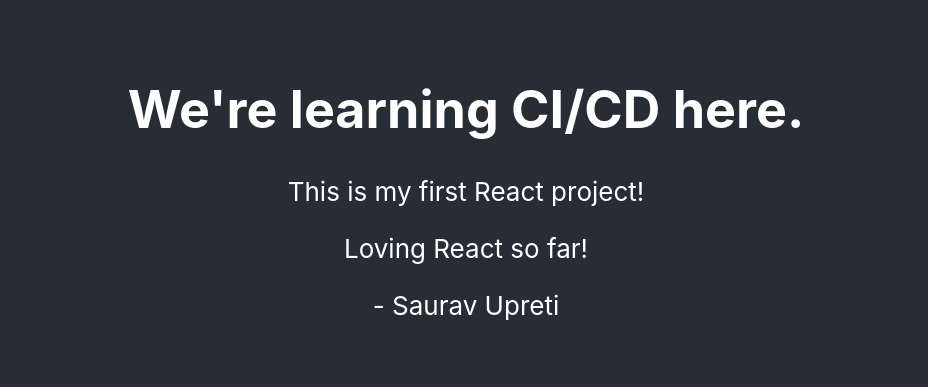
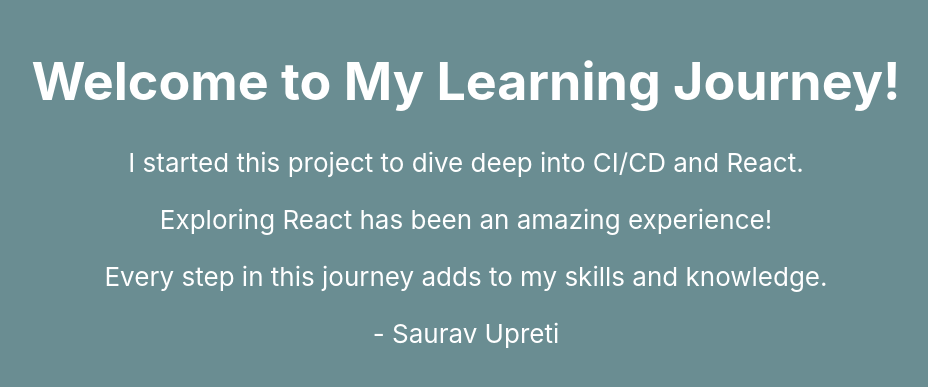
Before and after one commit to upretisaurav/ReactCICDPipeline, a React (Create React App) app: page / in a window 1280 px wide. Shown: the part 205-592 px from the top of the page, without its empty margins (174-1102 px from the left). Built offline with nearby package versions, Linux system fonts and the light colour scheme.

Commit message:
some changes in the UI

```diff
--- a/src/App.css
+++ b/src/App.css
@@ -14,7 +14,7 @@
 }
 
 .App-header {
-  background-color: #282c34;
+  background-color: #6a8d92;
   min-height: 100vh;
   display: flex;
   flex-direction: column;
--- a/src/LearningComponent.js
+++ b/src/LearningComponent.js
@@ -3,9 +3,10 @@
 function LearningComponent() {
   return (
     <div>
-      <h1>We're learning CI/CD here.</h1>
-      <p>This is my first React project!</p>
-      <p>Loving React so far!</p>
+      <h1>Welcome to My Learning Journey!</h1>
+      <p>I started this project to dive deep into CI/CD and React.</p>
+      <p>Exploring React has been an amazing experience!</p>
+      <p>Every step in this journey adds to my skills and knowledge.</p>
       <p>- Saurav Upreti</p>
     </div>
   );
```
Also changed, not shown: 1 other file (tests, documents, lock files or other folders).
